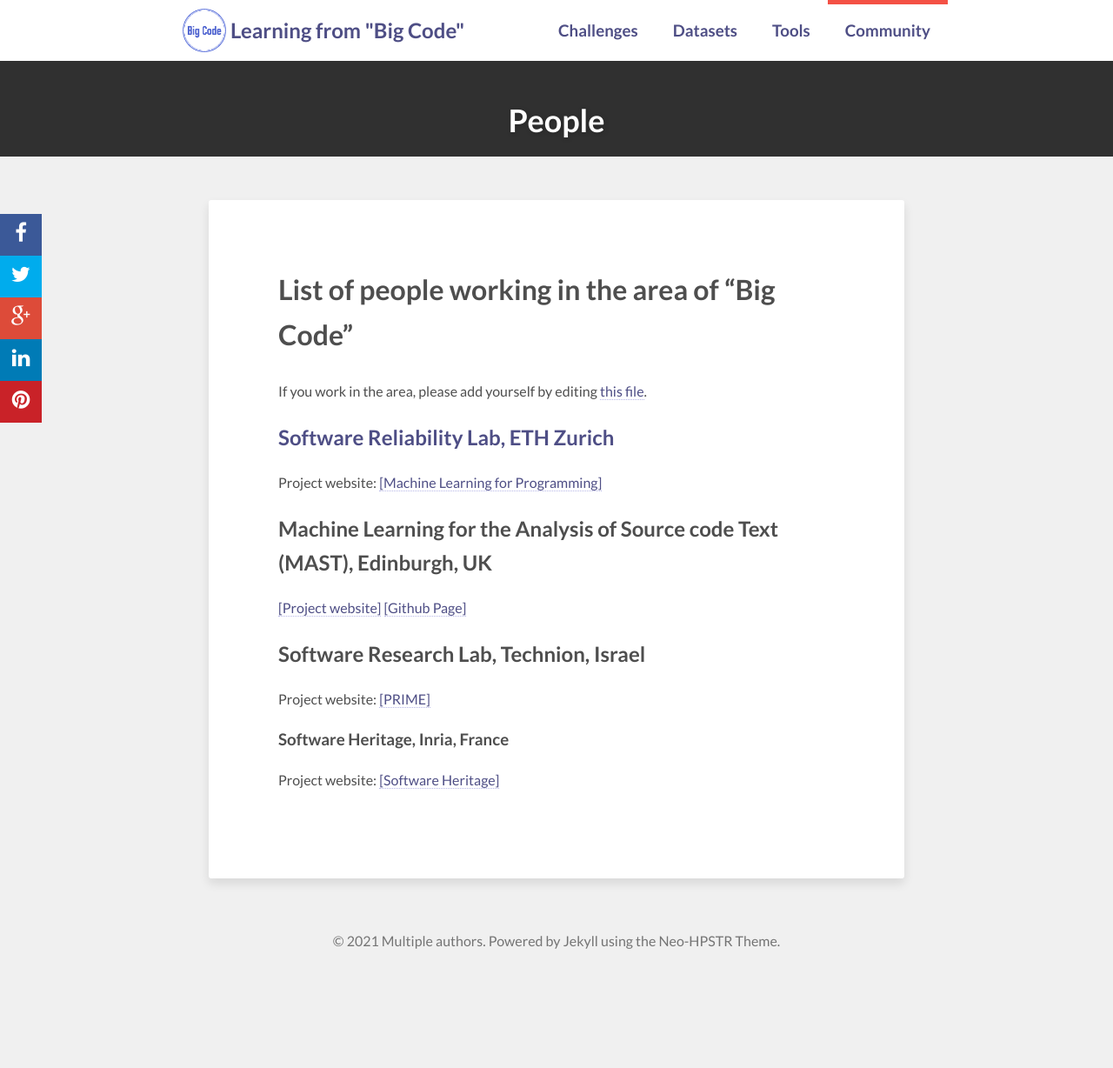
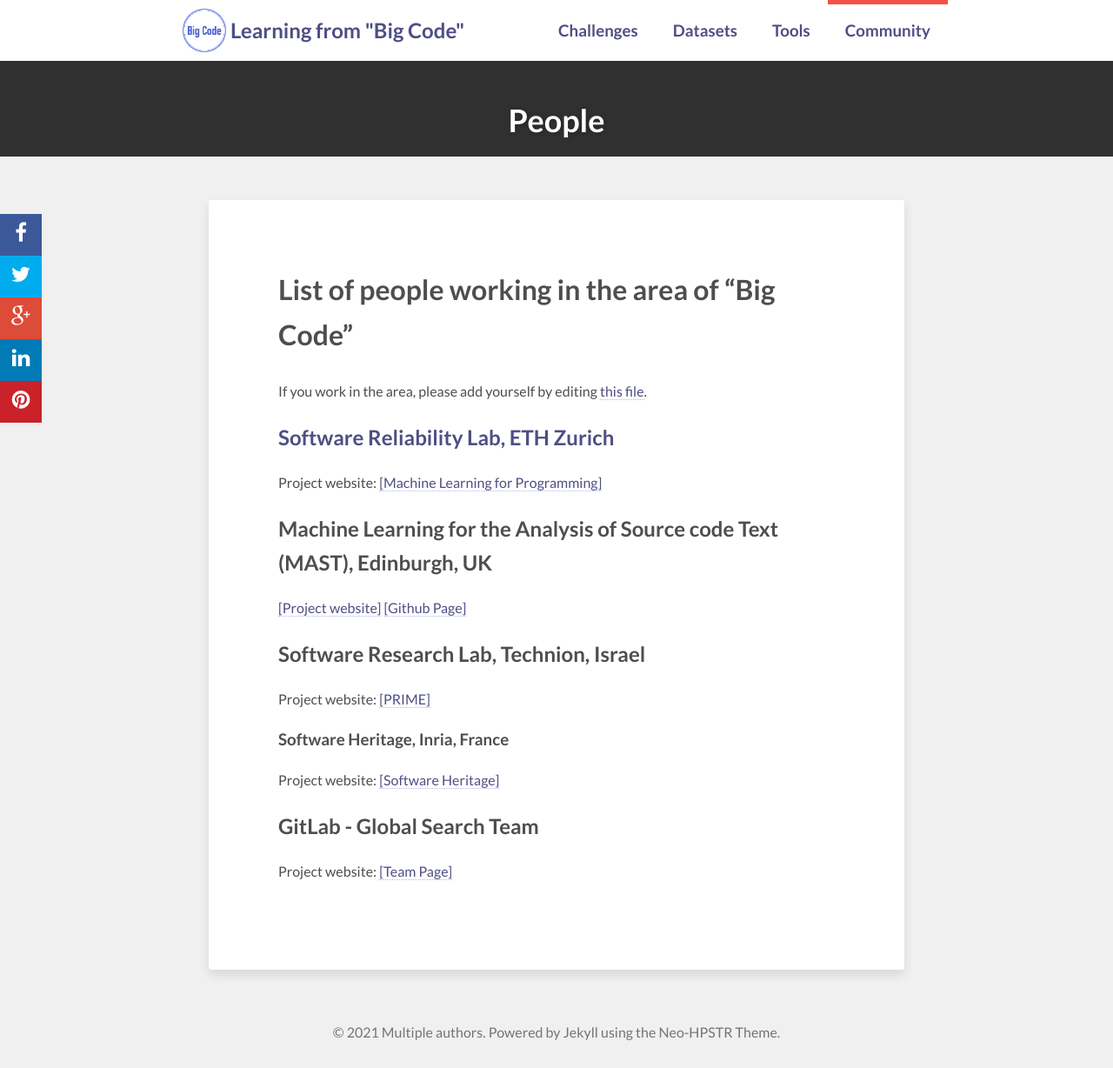
Before and after one commit to learnbigcode/learnbigcode.github.io, a Jekyll site: the page built from community/people/index.md, in a window 1280 px wide and 1228 px high. Shown: the whole window at 87% size. Built offline with Jekyll 4.4.1, drawn with Linux system fonts in a browser that asks for light colours; nearby versions of some CDN libraries; comment, search, counter and statistics services are not loaded.

Commit message:
Adding GitLab Global Search Team
This update adds the GitLab Global Search team to this list.

```diff
--- a/community/people/index.md
+++ b/community/people/index.md
@@ -22,3 +22,6 @@ Project website: <a href="http://www.cs.technion.ac.il/~yahave/prime/index.html"
 
 ### Software Heritage, Inria, France
 Project website: <a href="https://www.softwareheritage.org">[Software Heritage]</a>
+
+## GitLab - Global Search Team
+Project website: <a href="https://about.gitlab.com/handbook/engineering/development/enablement/search/">[Team Page]</a>
```
